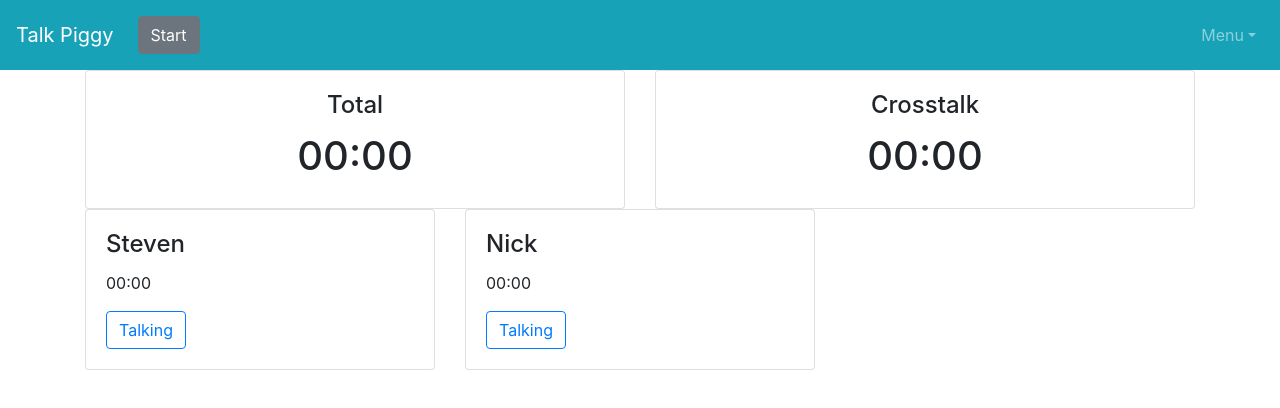
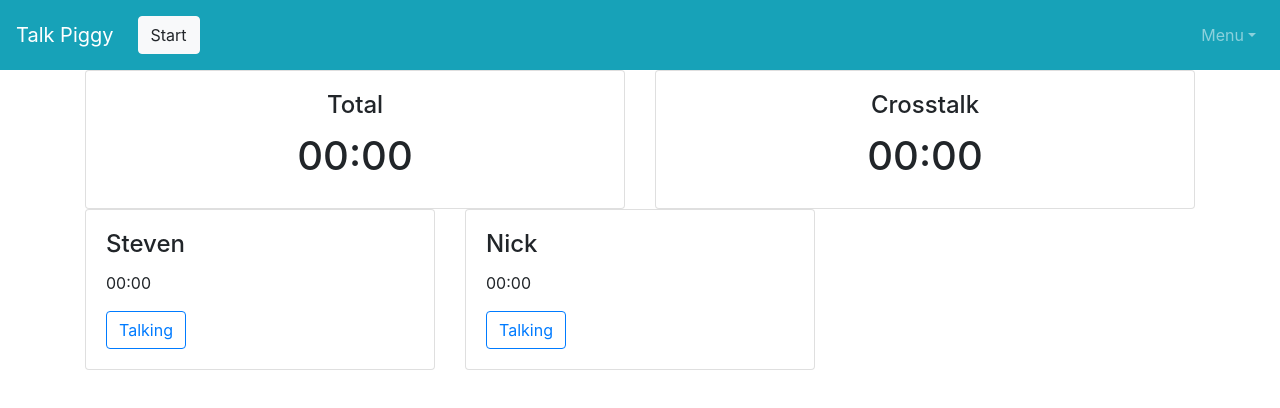
Before and after one commit to kylev/talk-piggy, a Vue app: page / in a window 1280 px wide. Shown: the top 408 px of the page. Built offline with nearby package versions, Linux system fonts and the light colour scheme.

Commit message:
Make more obvious start button

```diff
--- a/src/components/TimerControl.vue
+++ b/src/components/TimerControl.vue
@@ -1,6 +1,6 @@
 <template>
   <section>
-    <b-button v-if="!running" v-on:click="startTimer">Start</b-button>
+    <b-button v-if="!running" v-on:click="startTimer" variant="light">Start</b-button>
     <b-button v-if="running" v-on:click="stopTimer">Pause</b-button>
   </section>
 </template>
```
